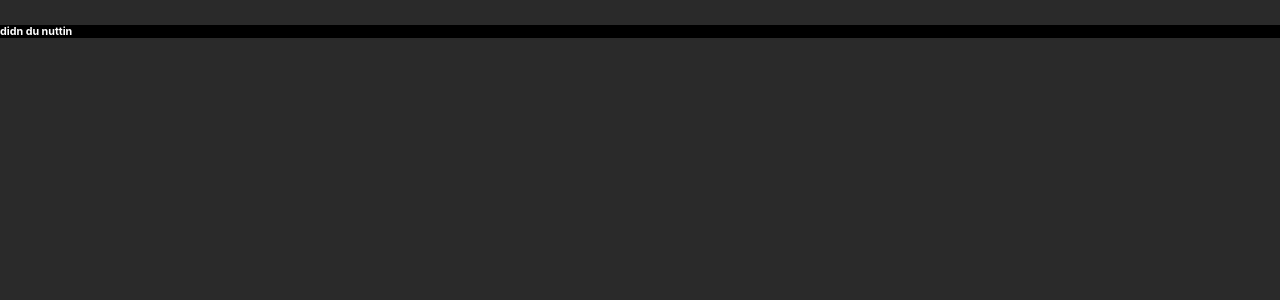
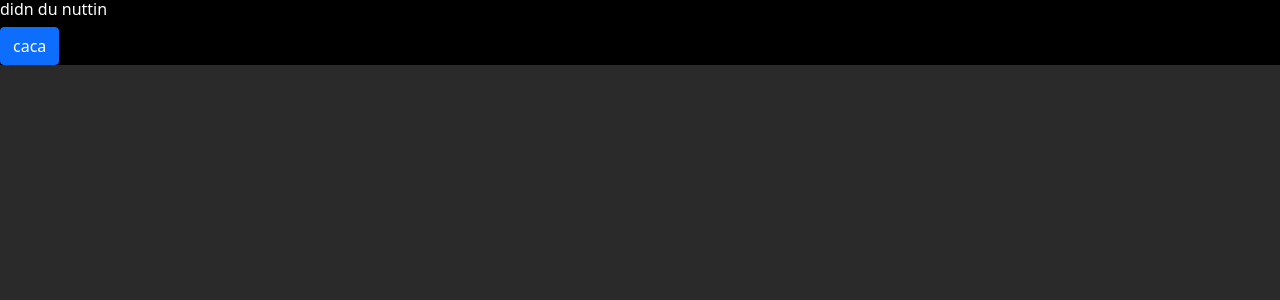
Before and after one commit to elktelomete/swahpee, a React (Create React App) app: page / in a window 1280 px wide. Shown: the top 300 px of the page. Built offline with nearby package versions, Linux system fonts and the light colour scheme.

Commit message:
bootstrap added

```diff
--- a/package.json
+++ b/package.json
@@ -6,7 +6,9 @@
     "@testing-library/jest-dom": "^5.16.2",
     "@testing-library/react": "^12.1.3",
     "@testing-library/user-event": "^13.5.0",
+    "bootstrap": "^5.1.3",
     "react": "^17.0.2",
+    "react-bootstrap": "^2.1.2",
     "react-dom": "^17.0.2",
     "react-scripts": "5.0.0",
     "web-vitals": "^2.1.4"
--- a/src/App.js
+++ b/src/App.js
@@ -1,17 +1,19 @@
 import './App.css';
+import '../node_modules/bootstrap/dist/css/bootstrap.min.css';
+import Button from 'react-bootstrap/button';
 
 function App() {
   return (
-    <>
     <div className='bodyDiv'>
       <header className='cabeza'>
-        <h6 style={{color: 'white'}} >didn du nuttin</h6>
+          <h6 style={{ color: 'white' }} >didn du nuttin</h6>
+          <Button variant="primary">caca</Button>
       </header>
-        <body>
+        <body><span>
 
+        </span>
       </body>
     </div>
-    </>
   );
 }
 
--- a/src/index.js
+++ b/src/index.js
@@ -2,6 +2,7 @@ import React from 'react';
 import ReactDOM from 'react-dom';
 import './index.css';
 import App from './App';
+import '../node_modules/bootstrap/dist/css/bootstrap.min.css';
 
 ReactDOM.render(
   <React.StrictMode>
```
Also changed, not shown: 1 other file (tests, documents, lock files or other folders).
